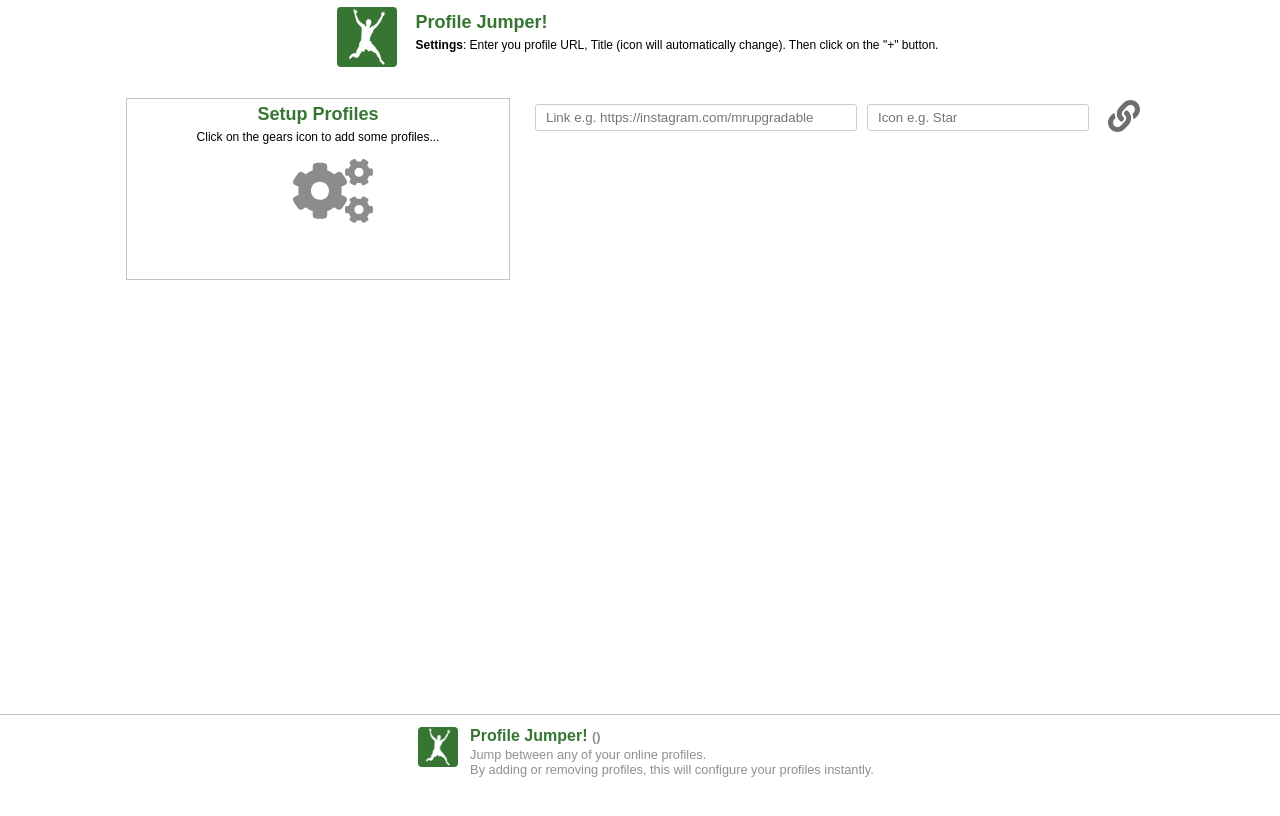
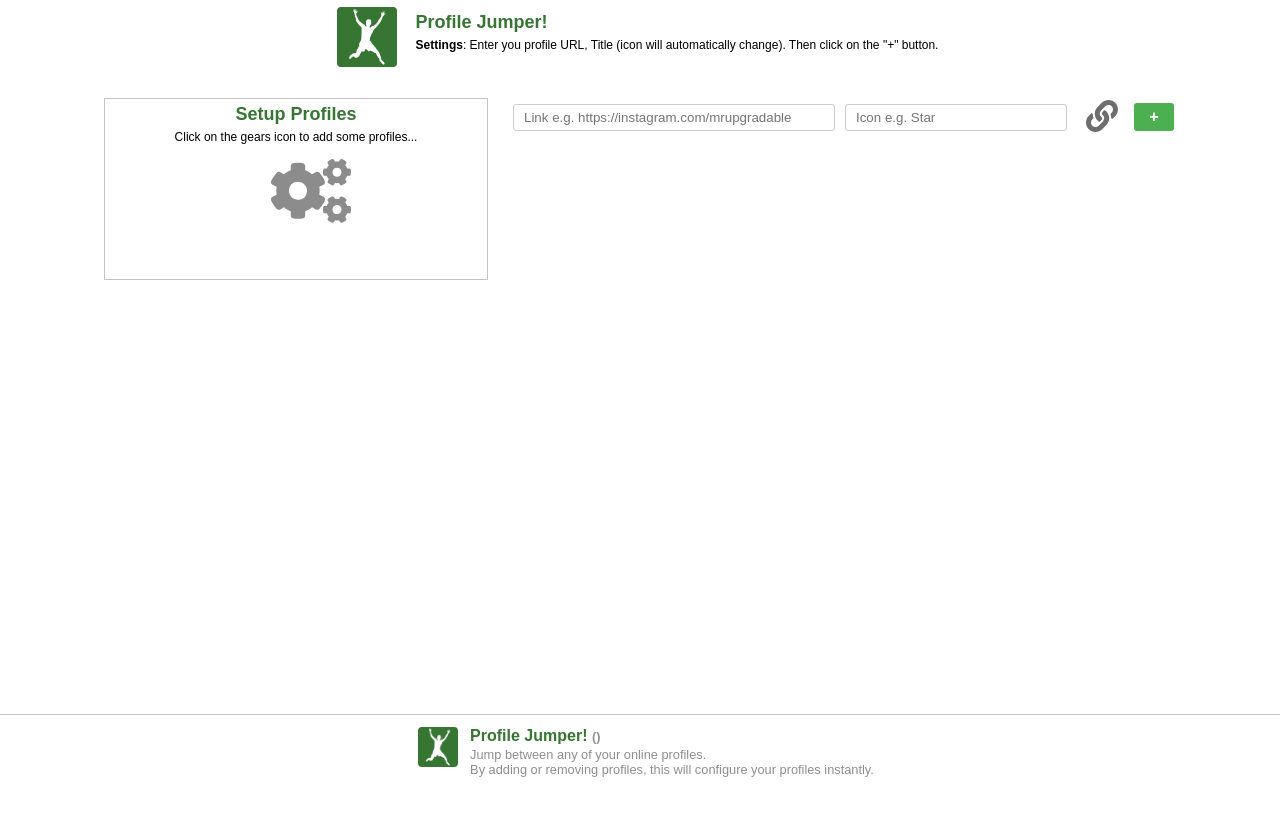
Before and after one commit to BlackEyedHatMan/profile-jumper, a React (Create React App) app: page /#/settings in a window 1280 px wide. Shown: the top 816 px of the page. Built offline with nearby package versions, Linux system fonts and the light colour scheme.

Commit message:
Simplify state (#15)
* added jotai + basic get

* added simplfied state manager

```diff
--- a/package.json
+++ b/package.json
@@ -30,6 +30,7 @@
     "@fortawesome/free-solid-svg-icons": "^5.13.0",
     "@fortawesome/react-fontawesome": "^0.1.10",
     "archiver": "^4.0.1",
+    "jotai": "^2.7.0",
     "lodash": "^4.17.21",
     "react": "^18.2.0",
     "react-dom": "^18.2.0",
--- a/src/App.js
+++ b/src/App.js
@@ -2,9 +2,12 @@ import React from 'react'
 import { RouterProvider } from 'react-router-dom'
 
 import { appRoutes } from './route/appRoutes'
+import { DataContextProvider } from './context/DataContextProvider'
 
 const App = () => (
-    <RouterProvider router={appRoutes} />
+    <DataContextProvider>
+        <RouterProvider router={ appRoutes }/>
+    </DataContextProvider>
 )
 
 export default App
--- a/src/component/setting/setting-profiles/SettingProfiles.js
+++ b/src/component/setting/setting-profiles/SettingProfiles.js
@@ -5,17 +5,17 @@ import { SettingProfile } from './setting-profile/SettingProfile'
 import { insertAfter, insertBefore, obtainNearestParentForClassName } from '../../../utility/native-dom/nativeDomUtility'
 
 import './SettingProfiles.css'
+import { useProfiles, useSetProfiles } from '../../../data/provider/jotai-provider'
+
+//import * as ProfileService from '../../../data/service/profile-service'
 
 const placeholder = document.createElement('div')
 placeholder.className = 'placeholder'
 placeholder.innerHTML = 'Move here...'
 
 const SettingProfiles = () => {
-
-    // todo: init profiles from data store (legacy)
-    // componentDidMount() {
-    //   //this.props.onInitProfiles()
-    // }
+    const profiles = useProfiles()
+    const setProfiles = useSetProfiles()
 
     // todo: need to investigate dragging
     // const dragStart = (e) => {
@@ -56,7 +56,9 @@ const SettingProfiles = () => {
     //     }
     // }
 
-    const settingProfiles = [] //this.props.profiles
+    const onProfileCreate = (profile) => {
+        setProfiles([...profiles, profile])
+    }
 
     return (
         /*<div className="SettingsProfilesContainer" onDragOver={dragOver.bind(this)}>*/
@@ -77,7 +79,7 @@ const SettingProfiles = () => {
             {/*))}*/}
             {/*<SettingProfile addHandler={this.props.onProfileAdd} primaryInput noDragHandle/>*/}
 
-            <SettingProfile/>
+            <SettingProfile onProfileCreate={onProfileCreate}/>
 
         </div>
     )
--- /dev/null
+++ b/src/context/DataContext.js
@@ -0,0 +1,13 @@
+import { createContext, useContext } from 'react'
+
+const DataContext = createContext(null)
+
+export const useDataContext = () => {
+    const context = useContext(DataContext)
+    if (context === undefined) {
+        console.log('Data Context not set!')
+    }
+    return context
+}
+
+export default DataContext
--- /dev/null
+++ b/src/context/DataContextProvider.js
@@ -0,0 +1,14 @@
+import { useRef } from 'react'
+import { createStore } from 'jotai'
+
+import DataContext from './DataContext'
+
+export const DataContextProvider = ({ children }) => {
+    const dataStore = useRef(createStore())
+
+    return (
+        <DataContext.Provider value={ dataStore.current }>
+            { children }
+        </DataContext.Provider>
+    )
+}
--- /dev/null
+++ b/src/data/provider/jotai-provider.js
@@ -0,0 +1,17 @@
+import { atom, useAtomValue, useSetAtom } from 'jotai'
+
+import { useDataContext } from '../../context/DataContext'
+
+const profilesAtom = atom([])
+
+export const useProfiles = () => {
+    return useAtomValue(profilesAtom, {
+        store: useDataContext()
+    })
+}
+
+export const useSetProfiles = () => {
+    return useSetAtom(profilesAtom, {
+        store: useDataContext()
+    })
+}
```
